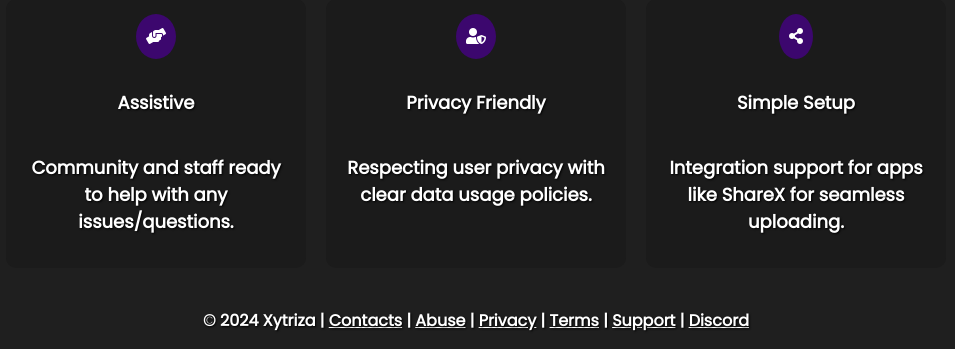
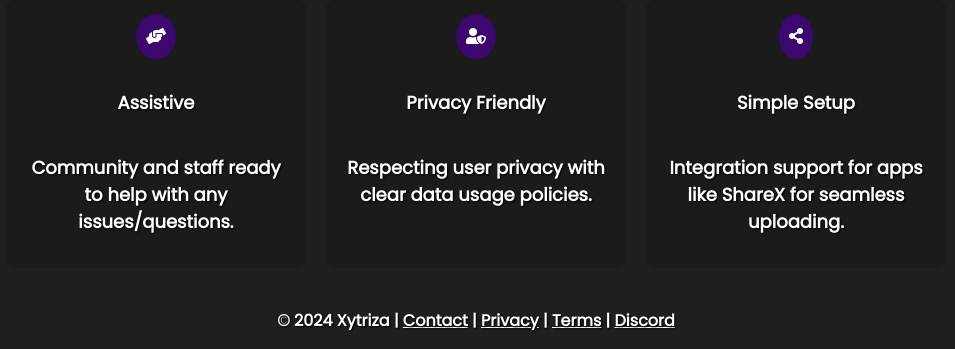
Before and after one commit to Xytrizareal/uploading-service, a PHP site: page / in a window 1280 px wide. Shown: the part 822-1171 px from the top of the page, without its empty margins (164-1119 px from the left). Run offline with PHP 8.4, Linux system fonts and the light colour scheme.

Commit message:
email update!

```diff
--- a/htdocs/upload.xytriza.com/index.php
+++ b/htdocs/upload.xytriza.com/index.php
@@ -257,7 +257,7 @@
         </div>
     </div>
     <footer>
-        <p>&copy; 2024 Xytriza | <a href="mailto:contact@yourcompany.com">Contacts</a> | <a href="mailto:abuse@yourcompany.com">Abuse</a> | <a href="/privacy">Privacy</a> | <a href="/terms">Terms</a> | <a href="mailto:support@yourcompany.com">Support</a> | <a href="/discord">Discord</a></p>
+        <p>&copy; 2024 Xytriza | <a href="mailto:cryfxreal@gmail.com">Contact</a> | <a href="/privacy">Privacy</a> | <a href="/terms">Terms</a> | <a href="/discord">Discord</a></p>
     </footer>
 </body>
 </html>
--- a/htdocs/upload.xytriza.com/privacy/index.php
+++ b/htdocs/upload.xytriza.com/privacy/index.php
@@ -286,9 +286,8 @@
 
         <p>Thank you for choosing Xytriza's Uploading Service.</p>
     </div>
-
     <footer>
-        <p>&copy; 2024 Xytriza | <a href="mailto:contact@yourcompany.com">Contacts</a> | <a href="mailto:abuse@yourcompany.com">Abuse</a> | <a href="/privacy">Privacy</a> | <a href="/terms">Terms</a> | <a href="mailto:support@yourcompany.com">Support</a> | <a href="/discord">Discord</a></p>
+        <p>&copy; 2024 Xytriza | <a href="mailto:cryfxreal@gmail.com">Contact</a> | <a href="/privacy">Privacy</a> | <a href="/terms">Terms</a> | <a href="/discord">Discord</a></p>
     </footer>
 </body>
 </html>
--- a/htdocs/upload.xytriza.com/terms/index.php
+++ b/htdocs/upload.xytriza.com/terms/index.php
@@ -235,9 +235,8 @@
 
         <p>Thank you for choosing Xytriza's Uploading Service.</p>
     </div>
-
     <footer>
-        <p>&copy; 2024 Xytriza | <a href="mailto:contact@yourcompany.com">Contacts</a> | <a href="mailto:abuse@yourcompany.com">Abuse</a> | <a href="/privacy">Privacy</a> | <a href="/terms">Terms</a> | <a href="mailto:support@yourcompany.com">Support</a> | <a href="/discord">Discord</a></p>
+        <p>&copy; 2024 Xytriza | <a href="mailto:cryfxreal@gmail.com">Contact</a> | <a href="/privacy">Privacy</a> | <a href="/terms">Terms</a> | <a href="/discord">Discord</a></p>
     </footer>
 </body>
 </html>
```
